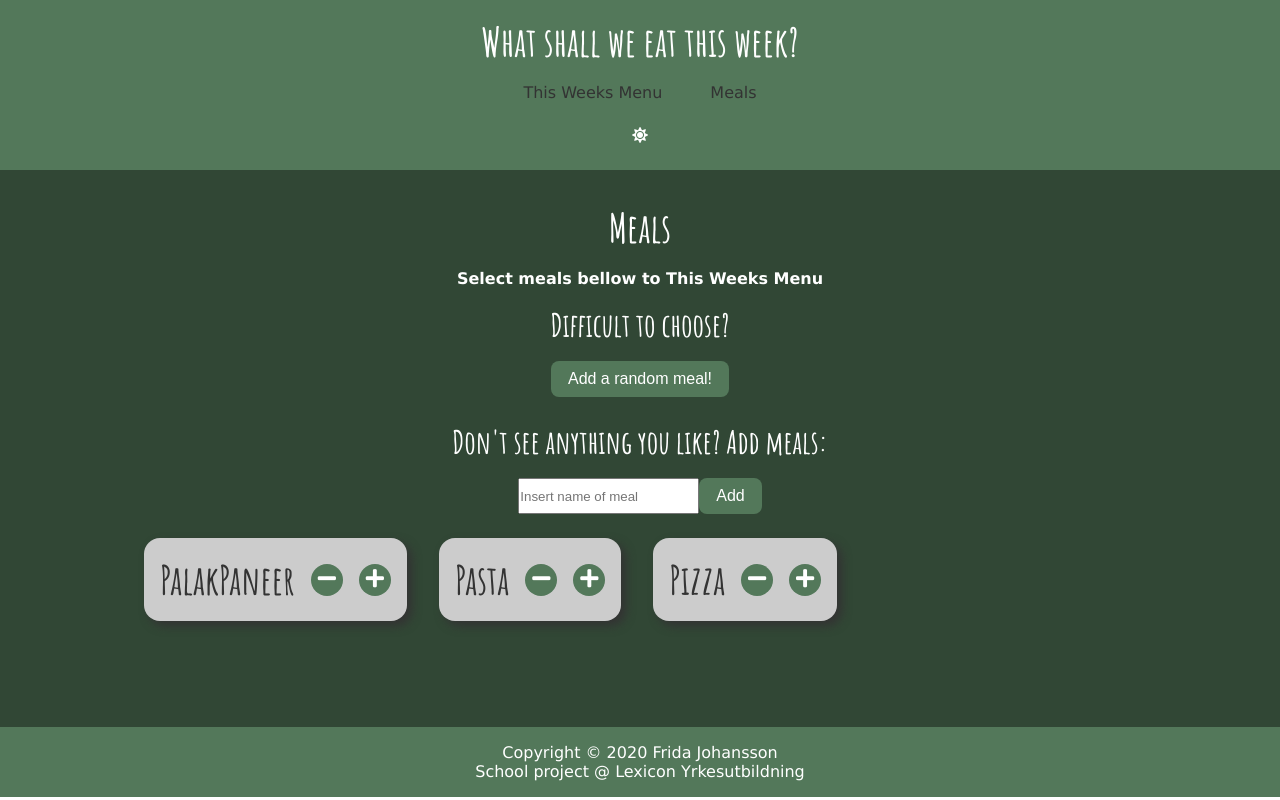
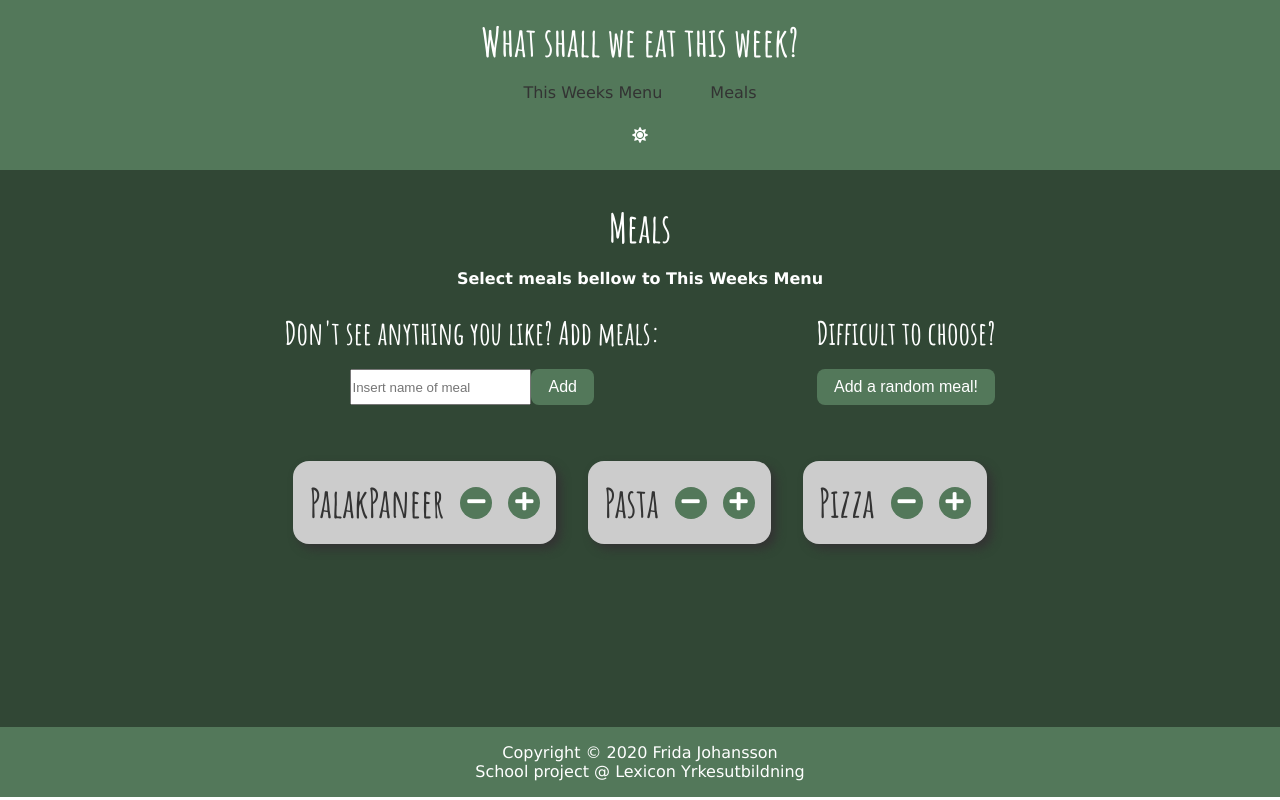
Before and after one commit to johanssonfridamaria/meals-of-the-week-app, a Vue app: page /meals in a window 1280 px wide. Built offline with nearby package versions, Linux system fonts and the light colour scheme.

Commit message:
added css classes to change layout and added media queries for larger screens

```diff
--- a/src/views/Meals.vue
+++ b/src/views/Meals.vue
@@ -1,12 +1,14 @@
 <template>
   <div>
-    <h1 class="mb-1 text-center">Meals</h1>
-    <h3 class="text-center">Select meals bellow to This Weeks Menu</h3>
-    <div class="my-1">
+    <div class="section">
+      <h1 class="mb-1 text-center">Meals</h1>
+      <h3 class="text-center">Select meals bellow to This Weeks Menu</h3>
+    </div>
+    <div class="cards d-flex column">
+      <add-meal />
       <random-meal />
-      <add-meal />
     </div>
-    <div class="d-flex row-wrap pb-1">
+    <div class="d-flex meal-container">
       <mealCard
         v-for="meal in meals"
         :key="meal.id"
@@ -40,4 +42,23 @@ export default {
 </script>
 
 <style scoped>
+.meal-container {
+  flex-direction: column;
+  justify-content: center;
+}
+.cards{
+  margin-bottom: 2rem;
+}
+
+@media (min-width: 592px) {
+  .meal-container {
+    flex-flow: row wrap;
+  }
+}
+@media (min-width: 756px) {
+  .cards{
+    flex-direction: row;
+    justify-content: space-evenly;
+  }
+}
 </style>
```
